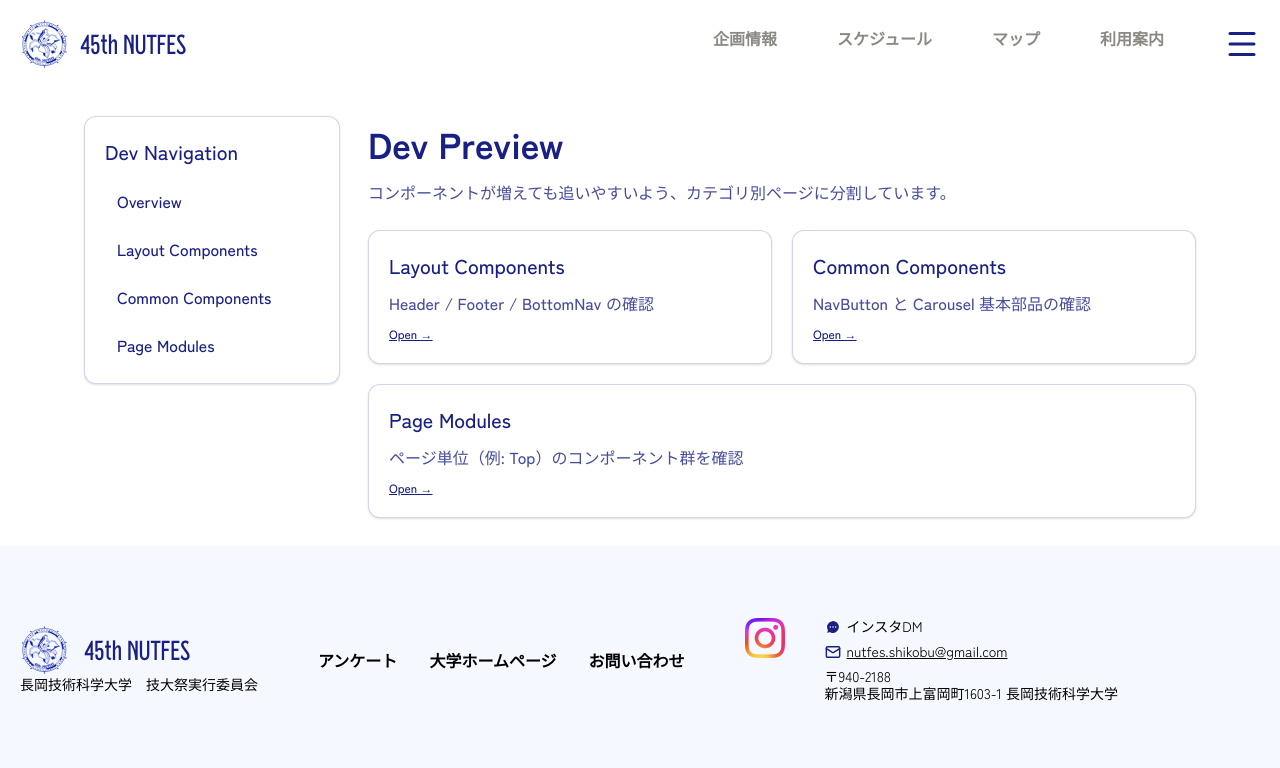
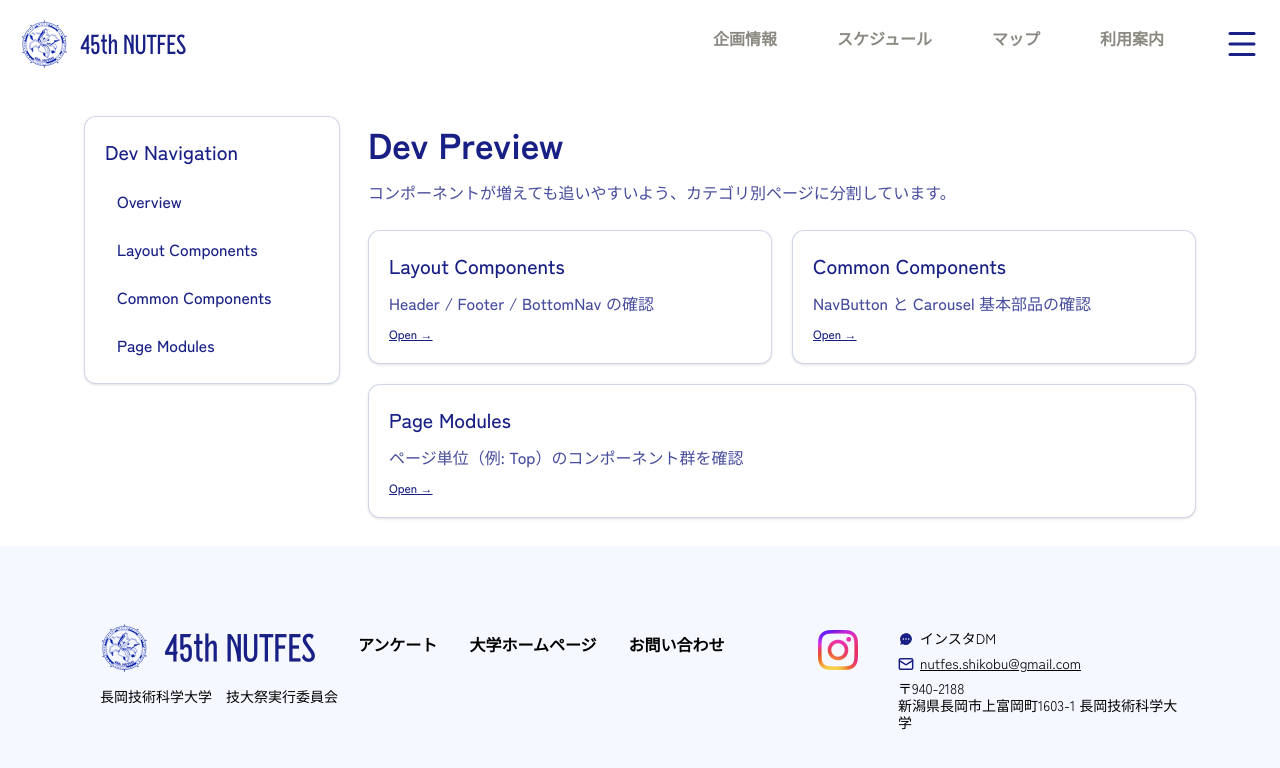
Before and after one commit to NUTFes/45th-homepage, a Next.js app: page /dev in a window 1280 px wide. Shown: the top 768 px of the page. Built offline with nearby package versions, Linux system fonts and the light colour scheme; a web font is replaced by a local one; what tailwindcss-react-aria-components would draw is missing.

Commit message:
[feat]フッターの修正

```diff
--- a/src/components/layout/Footer.tsx
+++ b/src/components/layout/Footer.tsx
@@ -52,21 +52,24 @@ export default function Footer() {
         <p className="text-center text-text">技大祭実行委員会</p>
       </div>
       {/* PCレイアウト */}
+      <div className="w-full px-5l">
       <div className="px-2l hidden items-center justify-between py-3l lg:flex">
-        <div className="flex items-center gap-x-4l">
-          <div className="flex flex-col gap-x-ss">
-            <div className="flex items-center gap-x-s">
-              <Link href="/">
-                <Image src="/icon/45th-logo-top.svg" alt="45thNUTFES ロゴ" width={48} height={48} />
-              </Link>
-              <div className="font-kaisotai text-title text-base-dark">45th NUTFES</div>
+        <div className="flex items-top py-xs gap-x-4l justify-between w-full">
+          <div className="flex gap-x-ss">
+            <div className="flex flex-col gap-y-ss">
+              <div className="flex items-center gap-x-s min-w-[250px]">
+                <Link href="/">
+                  <Image src="/icon/45th-logo-top.svg" alt="45thNUTFES ロゴ" width={48} height={48} />
+                </Link>
+                <div className="font-kaisotai text-title text-base-dark text-[40px]">45th NUTFES</div>
+              </div>
+              <p className="text-[14px]">長岡技術科学大学　技大祭実行委員会</p>
             </div>
-            <p className="text-[14px]">長岡技術科学大学　技大祭実行委員会</p>
-          </div>
-          <div className="flex gap-ll text-button">
-            <p>アンケート</p>
-            <p>大学ホームページ</p>
-            <p>お問い合わせ</p>
+            <div className="flex gap-ll text-button min-w-[400px] w-full h-[48px] items-center pt-[4px]">
+              <div>アンケート</div>
+              <div>大学ホームページ</div>
+              <div>お問い合わせ</div>
+            </div>
           </div>
           <div className="items-top flex gap-x-l py-xs">
             <Image
@@ -98,6 +101,7 @@ export default function Footer() {
           </div>
         </div>
       </div>
+      </div>
     </footer>
   );
 }
```
